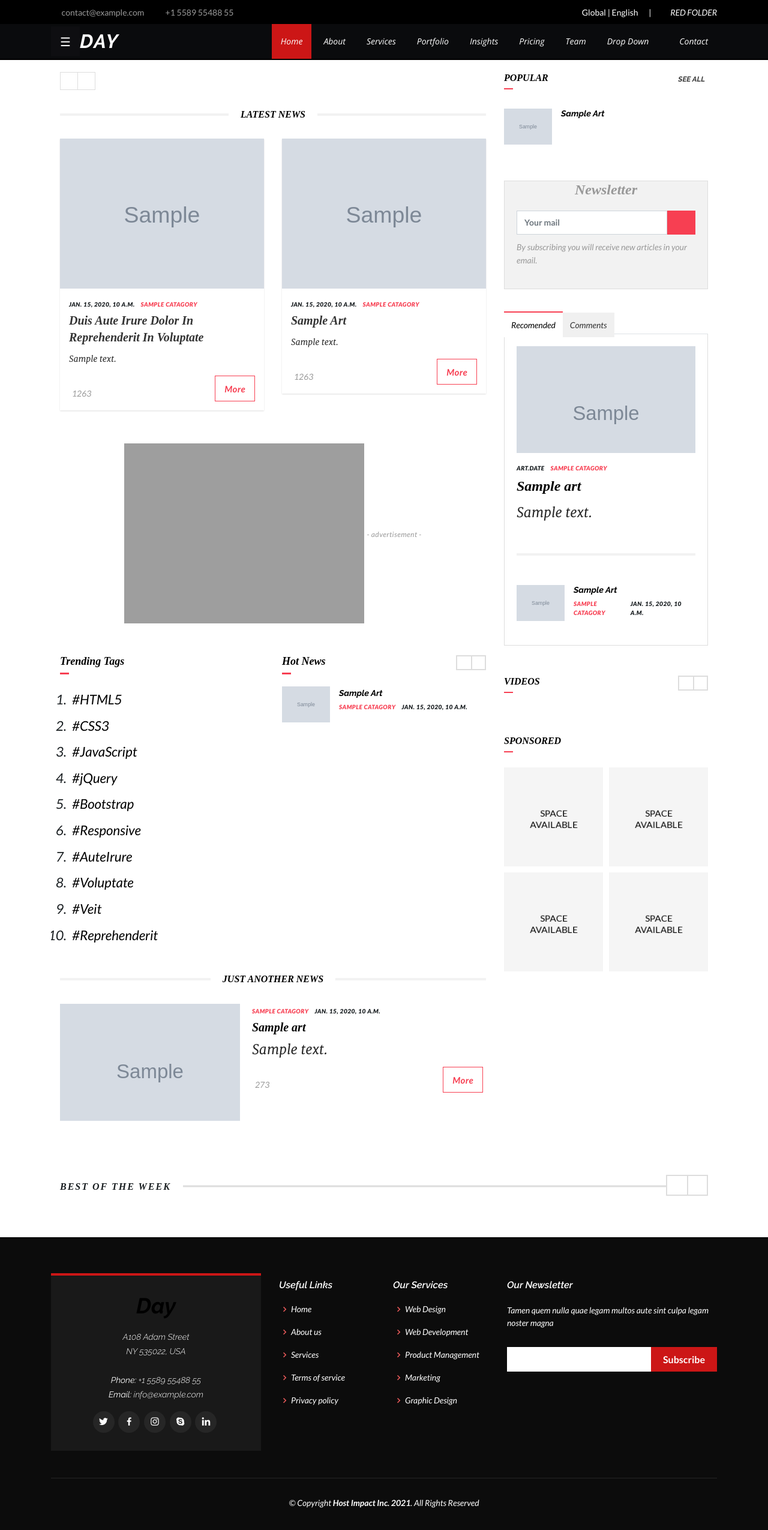
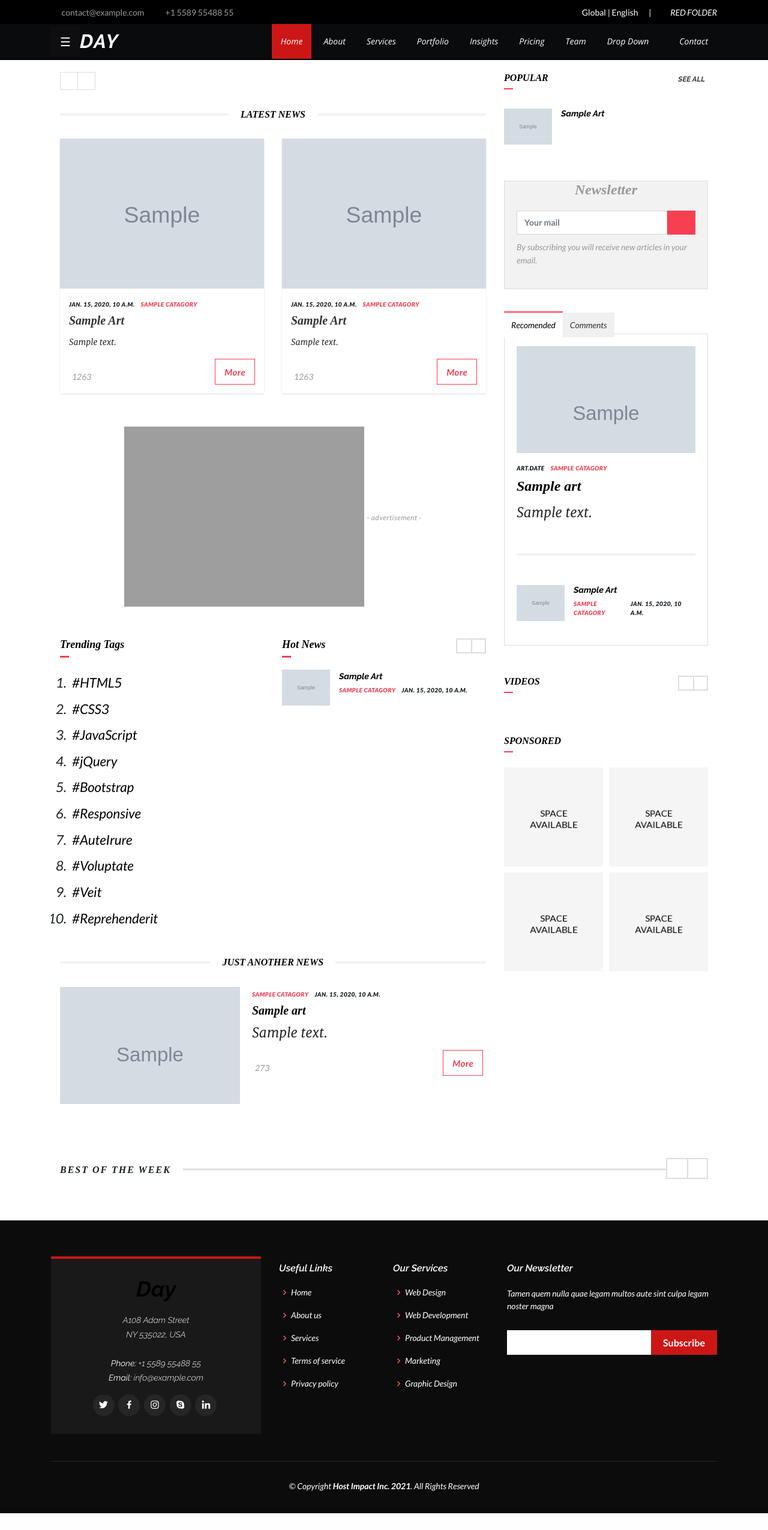
Before and after one commit to Eng-HassanRaza/dashboard, a Django app: template core/templates/front-end/insights/index.html in a window 1280 px wide. Shown: the whole page at 60% size. After the commit the page ends 2522 px from the top, so only its background shows below. Run offline with Django 3.2, Linux system fonts and the light colour scheme; the template is opened without the code that fills it: most values are stand-ins (such as "Sample title", 1, 10 or a date in 2020); grey boxes marked "Sample" are stand-in pictures; parts of the project's set-up code (start-up, migrations or seed data) failed here and were passed over; some libraries are stand-ins or nearby versions; some web fonts are replaced; grey boxes are pictures that could not be loaded.

Commit message:
insight page bugfix v1

```diff
--- a/core/templates/front-end/insights/index.html
+++ b/core/templates/front-end/insights/index.html
@@ -101,7 +101,7 @@
 													<div class="time">{{art.date}}</div>
 													<div class="category"><a href="category.html">{{art.catagory}}</a></div>
 												</div>
-												<h2><a href={% url 'insight_post_page' art.id  %}>Duis aute irure dolor in reprehenderit in voluptate</a></h2>
+												<h2><a href={% url 'insight_post_page' art.id  %}>{{art.title|truncatechars:50}}</a></h2>
 												<p>{{art.body|truncatechars:100}}</p>
 												<footer>
 													<a href="#" class="love"><i class="ion-android-favorite-outline"></i> <div>1263</div></a>
```
